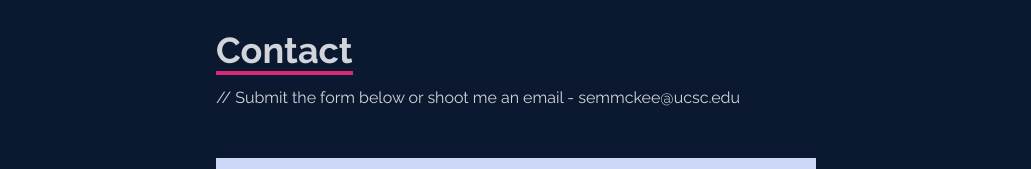
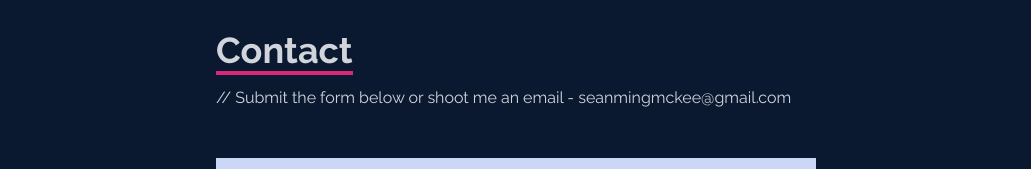
Before and after one commit to seanmckee/portfolio-website, a React (Vite) app: page / in a window 1280 px wide. Shown: the part 3264-3433 px from the top of the page, without its empty margins (124-1155 px from the left). Built offline with nearby package versions, Linux system fonts and the light colour scheme.

Commit message:
changed email

```diff
--- a/src/components/Contact.jsx
+++ b/src/components/Contact.jsx
@@ -16,7 +16,8 @@ const Contact = () => {
             Contact
           </p>
           <p className="text-gray-300 py-4">
-            // Submit the form below or shoot me an email - semmckee@ucsc.edu
+            // Submit the form below or shoot me an email -
+            seanmingmckee@gmail.com
           </p>
         </div>
         <input
```
